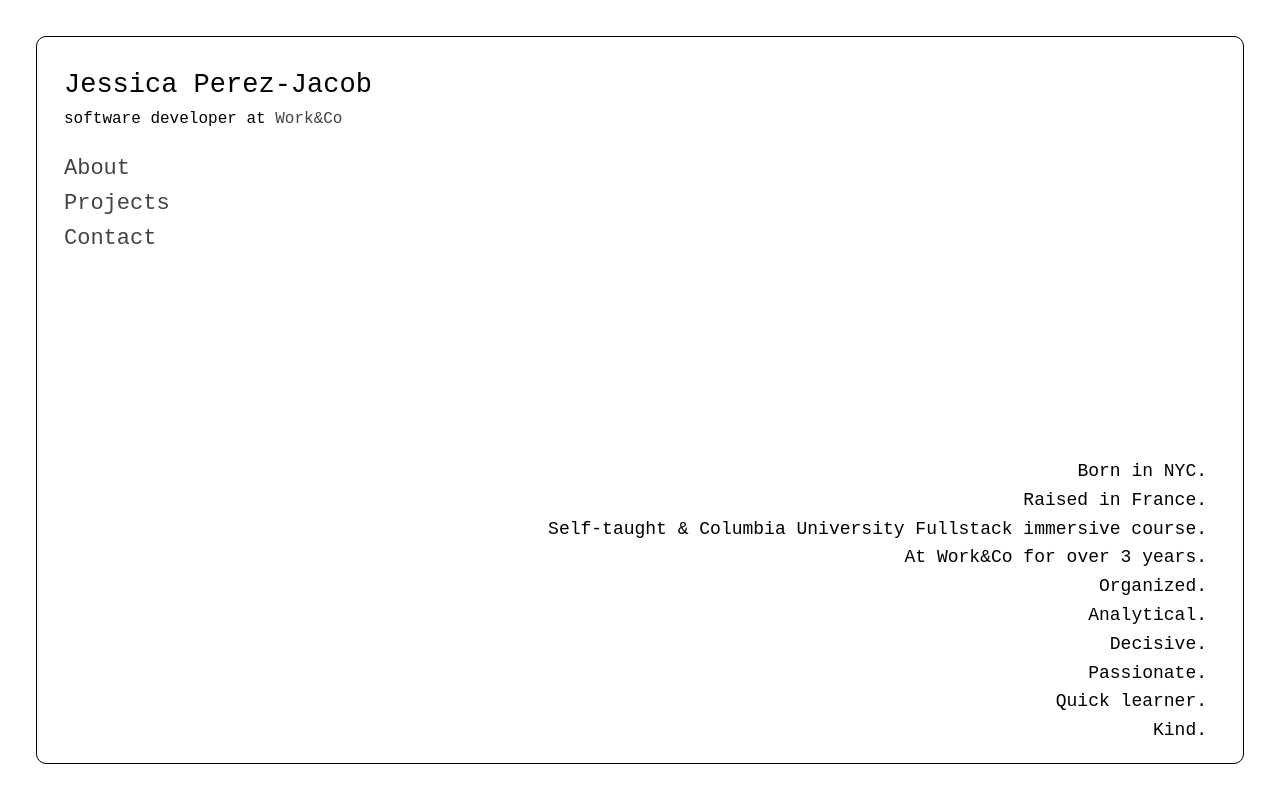
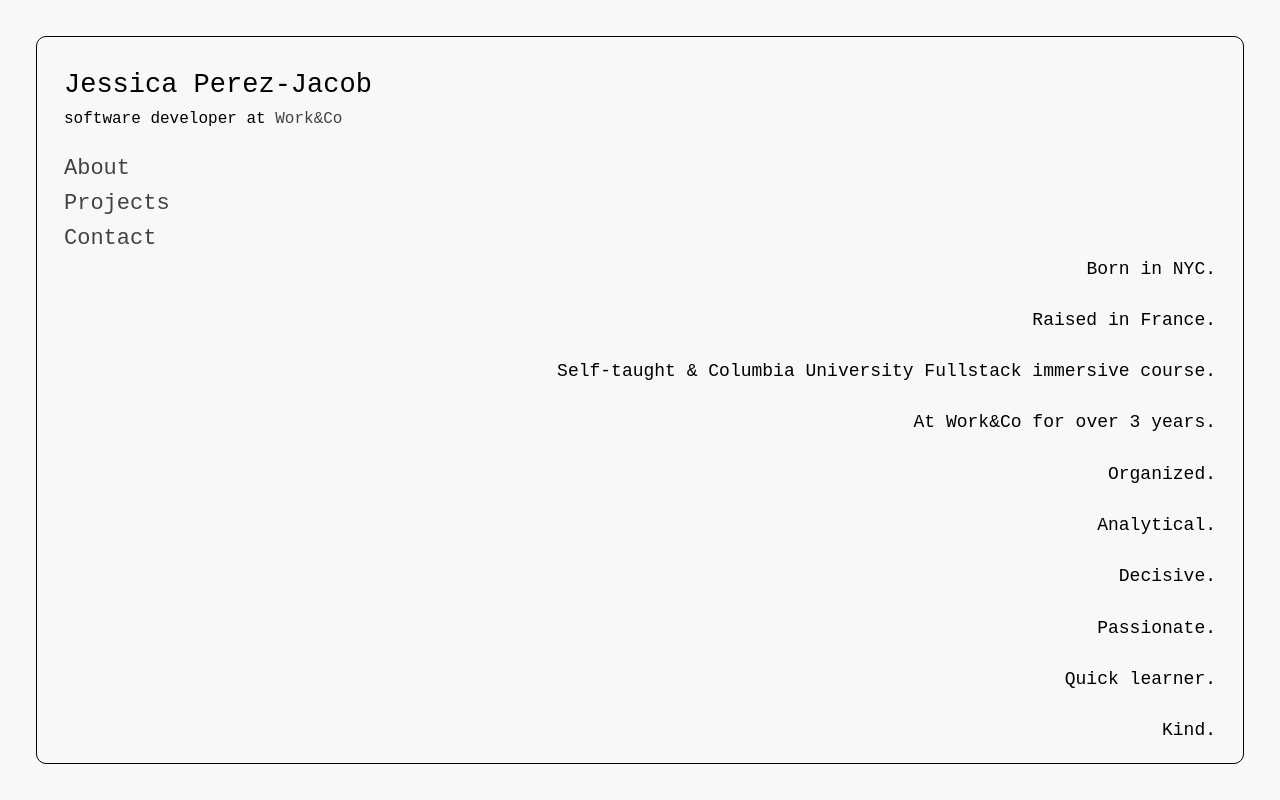
Before and after one commit to JessicaPerez1/jess-perez-website, a Next.js app: page / in a window 1280 px wide. Built offline with nearby package versions, Linux system fonts and the light colour scheme.

Commit message:
update styles

```diff
--- a/components/Layout/index.js
+++ b/components/Layout/index.js
@@ -1,7 +1,6 @@
 import Head from "next/head";
 import styles from "./layout.module.css";
 
-const name = "Jessica";
 export const siteTitle = "Jessica Perez Website";
 
 export default function Layout({ children }) {
@@ -16,9 +15,7 @@ export default function Layout({ children }) {
         />
         <meta
           property="og:image"
-          content={`https://og-image.vercel.app/${encodeURI(
-            siteTitle
-          )}.png?theme=light&md=0&fontSize=75px&images=https%3A%2F%2Fassets.vercel.com%2Fimage%2Fupload%2Ffront%2Fassets%2Fdesign%2Fnextjs-black-logo.svg`}
+          content= {` ${siteTitle} /tv-glitch.png`}
         />
         <meta name="og:title" content={siteTitle} />
       </Head>
@@ -26,7 +23,7 @@ export default function Layout({ children }) {
         <h2 className={styles.name}>Jessica Perez-Jacob</h2>
         <p className={styles.title}>software developer at <a href="https://work.co">Work&Co</a></p>
       </header>
-      <main>{children}</main>
+      <main className={styles.main}>{children}</main>
       </div>
     </div>
   );
--- a/components/Layout/layout.module.css
+++ b/components/Layout/layout.module.css
@@ -7,7 +7,6 @@
   margin: 1rem;
   border: 0.3px solid black;
   border-radius: 10px;
-  overflow-y: auto;
 }
 
 .innerContainer{
@@ -15,8 +14,6 @@
 }
 
 .header {
-  display: flex;
-  flex-direction: column;
   margin: 1rem 0rem;
 }
 
--- /dev/null
+++ b/data/about.json
@@ -0,0 +1,4 @@
+[
+    "Born in NYC.", "Raised in France.", "Self-taught & Columbia University Fullstack immersive course.", "At Work&Co for over 3 years.",
+    "Organized.", "Analytical.", "Decisive.", "Passionate.", "Quick learner.", "Kind."
+]
--- a/pages/about.js
+++ b/pages/about.js
@@ -1,27 +1,16 @@
 import utilStyles from "../styles/utils.module.css";
+import aboutInfo from "../data/about.json"
 
 export default function About() {
   return (
     <section className={utilStyles.section}>
-    Born in NYC.
-    <br />
-    Raised in France.
-    <br />
-    Self-taught & Columbia University Fullstack immersive course.
-    <br />
-    At Work&Co for over 3 years.
-    <br />
-    Organized.
-    <br />
-    Analytical.
-    <br />
-    Decisive.
-    <br />
-    Passionate.
-    <br />
-    Quick learner.
-    <br />
-    Kind.
+      <ul className={utilStyles.list}>
+      {aboutInfo.map((item) => (
+        <li className={utilStyles.listItem}>
+          {item}
+        </li>
+      ))}
+      </ul>
     </section>
   );
 }
--- a/pages/contact.js
+++ b/pages/contact.js
@@ -40,6 +40,5 @@ export default function Contact() {
           </li>
         </ul>
     </section>
-
   );
 }
--- a/pages/projects.js
+++ b/pages/projects.js
@@ -4,7 +4,6 @@ import fs from 'fs';
 import path from 'path';
 import Date from "../components/date";
 
-// Generate projects data at build time
 export const getStaticProps = async () => {
   const filePath = path.join(process.cwd(), 'data', 'projects.json');
   const fileContents = fs.readFileSync(filePath, 'utf8');
--- a/styles/global.css
+++ b/styles/global.css
@@ -1,5 +1,6 @@
 html{
-  overflow: hidden
+  overflow: hidden;
+  background: rgb(250, 247, 247)
 }
 
 html,
@@ -17,7 +18,7 @@ body {
 a {
   font-weight: 100;
   font-size: 16px;
-  color: rgb(68, 67, 67);
+  color: rgb(67, 66, 66);
   text-decoration: none;
   transition: font-size 0.3s ease;
 }
@@ -35,7 +36,7 @@ a {
 }
 
 a:hover {
-  color: darkgrey;
+  color: rgb(136, 135, 135);
 }
 
 a:focus{
--- a/styles/utils.module.css
+++ b/styles/utils.module.css
@@ -17,12 +17,11 @@
 .list {
   list-style: none;
   padding: 0;
-  margin: 0;
+  height: 100%;
 }
 
-.listItem {
+.listItem:not(:last-child){
   margin: 0 0 1.25rem;
-
 }
 
 .listItem > a:focus {
@@ -32,20 +31,18 @@
 
 .section {
   position: absolute;
-  bottom: 2rem;
   right: 0.5rem;
-  bottom: 1rem;
+  bottom: 0rem;
   max-height: 350px;
-overflow-y: auto;
-text-align: right;
-padding-right: 1rem;
-padding-left: 0.5rem
+  overflow-y: auto;
+  text-align: right;
+  padding-right: 1rem;
+  padding-left: 0.5rem;
 }
 
 @media (width >= 480px) {
   .section {
-    right: 2rem;
-    max-height: 500px;
-    padding-right: 0
+  width: 59%;
+  max-height: 100%;
   }
 }
```
